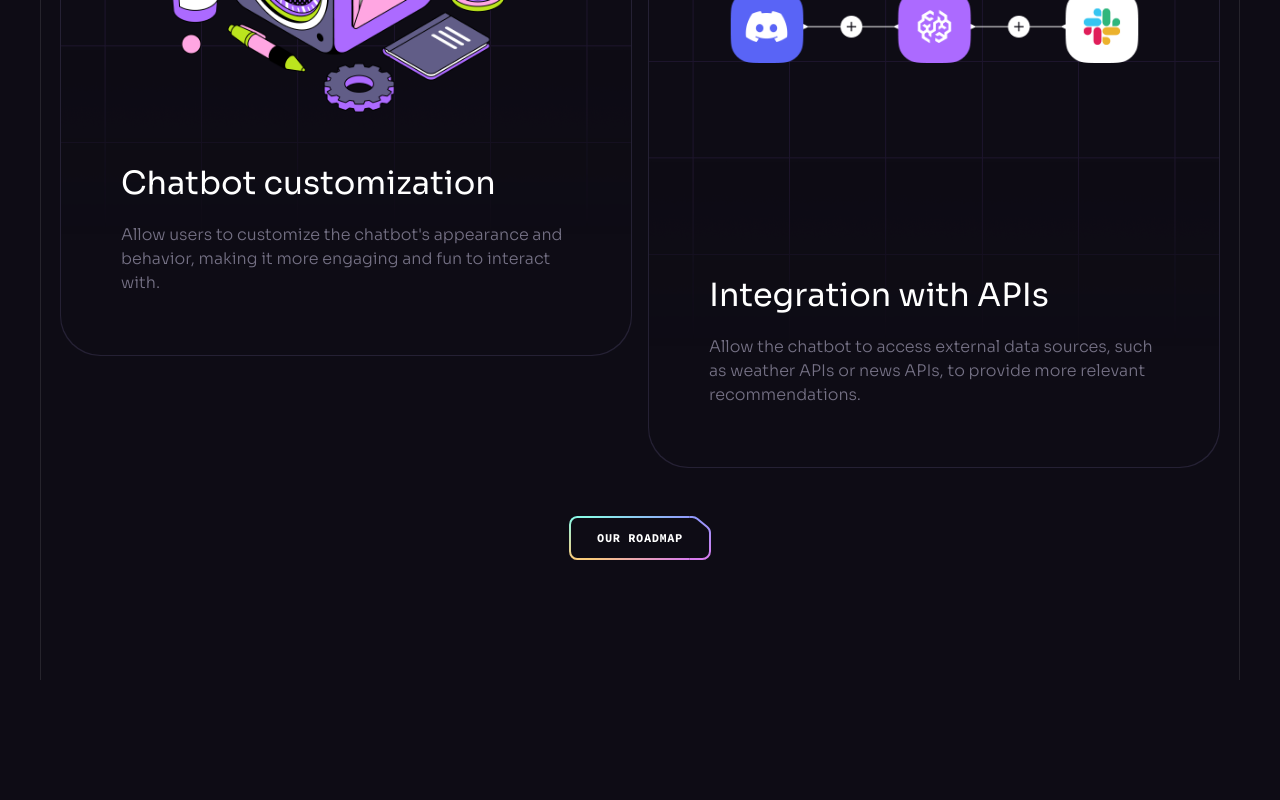
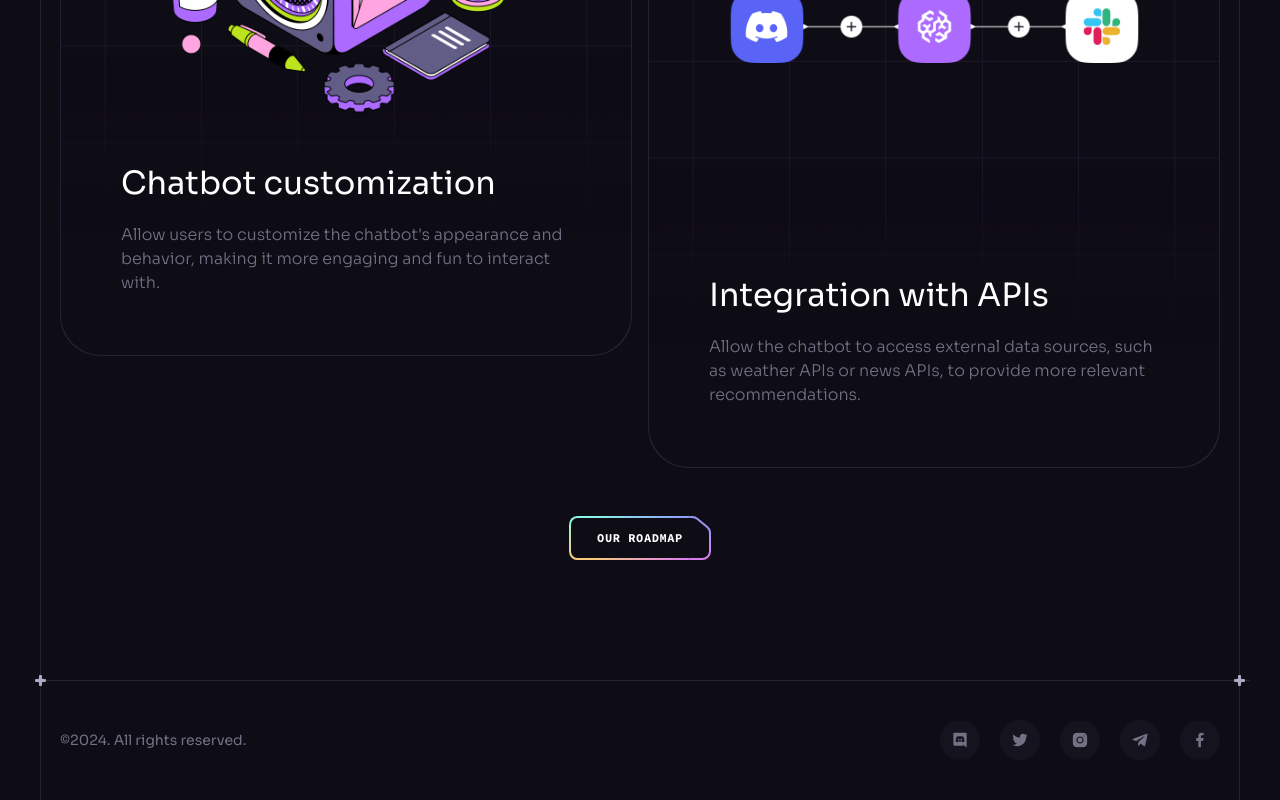
Before and after one commit to JoesephEgbenchong/brainwave, a React (Create React App) app: page / in a window 1280 px wide. Shown: the part 8251-9051 px from the top of the page. Before the commit the page ends 8931 px from the top, so only its background shows below. Built offline with nearby package versions, Linux system fonts and the light colour scheme.

Commit message:
Completed Footer page

```diff
--- /dev/null
+++ b/src/components/Footer.jsx
@@ -0,0 +1,23 @@
+import React from 'react'
+import Section from './Section'
+import { socials } from '../constants'
+
+const Footer = () => {
+  return (
+    <Section crosses className="!px-0 !py-10">
+        <div className='container flex sm:justify-between justify-center items-center gap-10 max-sm:flex-col'>
+            <p className='caption text-n-4 lg:block'>©{new Date().getFullYear()}. All rights reserved.</p>
+
+            <ul className='flex gap-5 flex-wrap'>
+                {socials.map((item) => (
+                    <a key={item.id} className='flex items-center justify-center w-10 h-10 bg-n-7 rounded-full hover:bg-n-6 transition-colors' href={item.url} target='_blank'>
+                        <img src={item.iconUrl} width={16} height={16} alt={item.title} />
+                    </a>
+                ))}
+            </ul>
+        </div>
+    </Section>
+  )
+}
+
+export default Footer
--- a/src/pages/Home.jsx
+++ b/src/pages/Home.jsx
@@ -8,6 +8,7 @@
 import Services from "../components/Services";
 import Pricing from "../components/Pricing";
 import Roadmap from "../components/Roadmap";
+import Footer from "../components/Footer";
 
 const Home = () => {
   return (
@@ -20,6 +21,7 @@
         <Services />
         <Pricing />
         <Roadmap />
+        <Footer />
       </div>
       <ButtonGradient />
     </>
```
